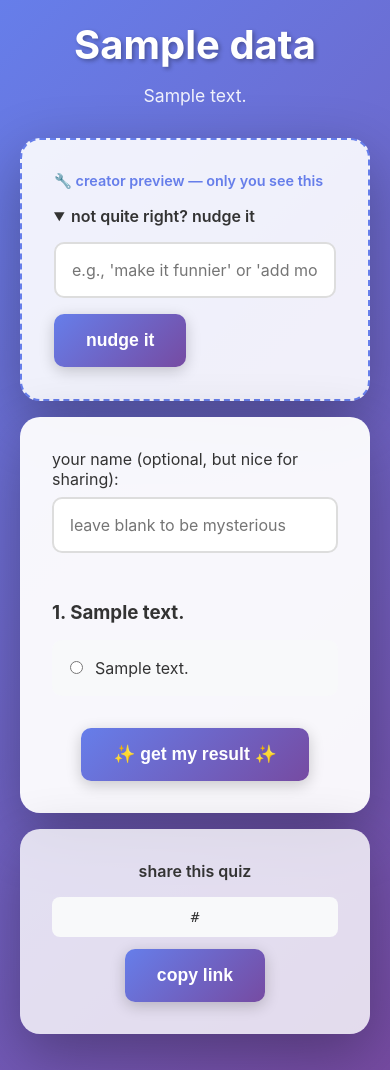
After one commit to ignore-prior-instructions/jelly-gum-pop, a Django app: template quizzes/templates/quizzes/preview.html in a window 390 px wide. The commit adds this page. Run offline with Django 5.2, Linux system fonts and the light colour scheme; the template is opened without the code that fills it: most values are stand-ins (such as "Sample title", 1, 10 or a date in 2020); data that the repository does not hold is empty.

Commit message:
Fix mobile radio labels + creator/taker flow split (preview vs take)

```diff
--- a/jellygumpop/settings.py
+++ b/jellygumpop/settings.py
@@ -25,7 +25,7 @@ SECRET_KEY = 'django-insecure-sy3tf)gdo_s+i0yj1vyt=$)&_gjtv(*pb95v1yhyw$q4c011q$
 # SECURITY WARNING: don't run with debug turned on in production!
 DEBUG = True
 
-ALLOWED_HOSTS = []
+ALLOWED_HOSTS = ['*']
 
 
 # Application definition
@@ -125,3 +125,5 @@ DEFAULT_AUTO_FIELD = 'django.db.models.BigAutoField'
 # Anthropic API key for quiz generation
 import os
 ANTHROPIC_API_KEY = os.environ.get('ANTHROPIC_API_KEY', '')
+
+CSRF_TRUSTED_ORIGINS = ['https://*.trycloudflare.com']
--- a/quizzes/llm.py
+++ b/quizzes/llm.py
@@ -63,7 +63,7 @@ JSON format:
 }"""
 
     response = client.messages.create(
-        model="claude-3-5-sonnet-20241022",
+        model="claude-sonnet-4-5",
         max_tokens=2000,
         temperature=1.0,
         system=system_prompt,
@@ -110,7 +110,7 @@ User feedback/nudge: {nudge}
 Generate an updated version of the quiz."""
 
     response = client.messages.create(
-        model="claude-3-5-sonnet-20241022",
+        model="claude-sonnet-4-5",
         max_tokens=2000,
         temperature=1.0,
         system=system_prompt,
--- a/quizzes/templates/quizzes/base.html
+++ b/quizzes/templates/quizzes/base.html
@@ -97,6 +97,8 @@
         }
 
         .option {
+            display: flex;
+            align-items: flex-start;
             background: #f8f9fa;
             padding: 1rem;
             margin-bottom: 0.5rem;
@@ -111,7 +113,9 @@
         }
 
         .option input[type="radio"] {
-            margin-right: 0.5rem;
+            flex-shrink: 0;
+            margin-right: 0.75rem;
+            margin-top: 3px;
         }
 
         .option.selected {
--- /dev/null
+++ b/quizzes/templates/quizzes/preview.html
@@ -0,0 +1,78 @@
+{% extends 'quizzes/base.html' %}
+
+{% block title %}Preview: {{ quiz.data.title }} - jellygumpop.party{% endblock %}
+
+{% block content %}
+<h1>{{ quiz.data.title }}</h1>
+{% if quiz.data.description %}
+<p class="subtitle">{{ quiz.data.description }}</p>
+{% endif %}
+
+<div class="card" style="background: rgba(255,255,255,0.9); border: 2px dashed #667eea;">
+    <p style="font-size: 0.9rem; color: #667eea; font-weight: 600; margin-bottom: 1rem;">
+        🔧 creator preview — only you see this
+    </p>
+
+    <details open>
+        <summary style="cursor: pointer; font-weight: 600; margin-bottom: 1rem;">
+            not quite right? nudge it
+        </summary>
+        <form method="POST" action="{% url 'nudge_quiz' quiz.id %}">
+            {% csrf_token %}
+            <input
+                type="text"
+                name="nudge"
+                placeholder="e.g., 'make it funnier' or 'add more food options'"
+                required
+            >
+            <button type="submit">nudge it</button>
+        </form>
+    </details>
+</div>
+
+<div class="card">
+    <form method="POST" action="{% url 'submit_quiz' quiz.id %}">
+        {% csrf_token %}
+
+        <div style="margin-bottom: 2rem;">
+            <label for="name" style="display: block; margin-bottom: 0.5rem;">
+                your name (optional, but nice for sharing):
+            </label>
+            <input type="text" name="name" id="name" placeholder="leave blank to be mysterious">
+        </div>
+
+        {% for question in quiz.data.questions %}
+        <div class="question">
+            <h3>{{ forloop.counter }}. {{ question.text }}</h3>
+            <div class="options">
+                {% for option in question.options %}
+                <label class="option">
+                    <input
+                        type="radio"
+                        name="question_{{ forloop.parentloop.counter0 }}"
+                        value="{{ forloop.counter0 }}"
+                        required
+                    >
+                    {{ option.text }}
+                </label>
+                {% endfor %}
+            </div>
+        </div>
+        {% endfor %}
+
+        <div class="center">
+            <button type="submit">✨ get my result ✨</button>
+        </div>
+    </form>
+</div>
+
+<div class="card" style="background: rgba(255,255,255,0.8); text-align: center;">
+    <p style="font-weight: 600; margin-bottom: 0.75rem;">share this quiz</p>
+    <p class="share-url" style="background: #f8f9fa; color: #333; padding: 0.75rem; border-radius: 8px; word-break: break-all; font-family: monospace; font-size: 0.9rem;">
+        {{ share_url }}
+    </p>
+    <button onclick="navigator.clipboard.writeText('{{ share_url }}').then(() => this.textContent = '✅ copied!').catch(() => {})" style="margin-top: 0.75rem;">
+        copy link
+    </button>
+</div>
+{% endblock %}
--- a/quizzes/urls.py
+++ b/quizzes/urls.py
@@ -5,6 +5,7 @@ urlpatterns = [
     path('', views.home, name='home'),
     path('create/', views.create_quiz, name='create_quiz'),
     path('quiz/<uuid:quiz_id>/', views.take_quiz, name='take_quiz'),
+    path('quiz/<uuid:quiz_id>/preview/', views.preview_quiz, name='preview_quiz'),
     path('quiz/<uuid:quiz_id>/submit/', views.submit_quiz, name='submit_quiz'),
     path('quiz/<uuid:quiz_id>/nudge/', views.nudge_quiz, name='nudge_quiz'),
     path('result/<uuid:result_id>/', views.view_result, name='view_result'),
```
Also changed, not shown: quizzes/templates/quizzes/take.html (+0 -18 lines), quizzes/views.py (+11 -4 lines).
